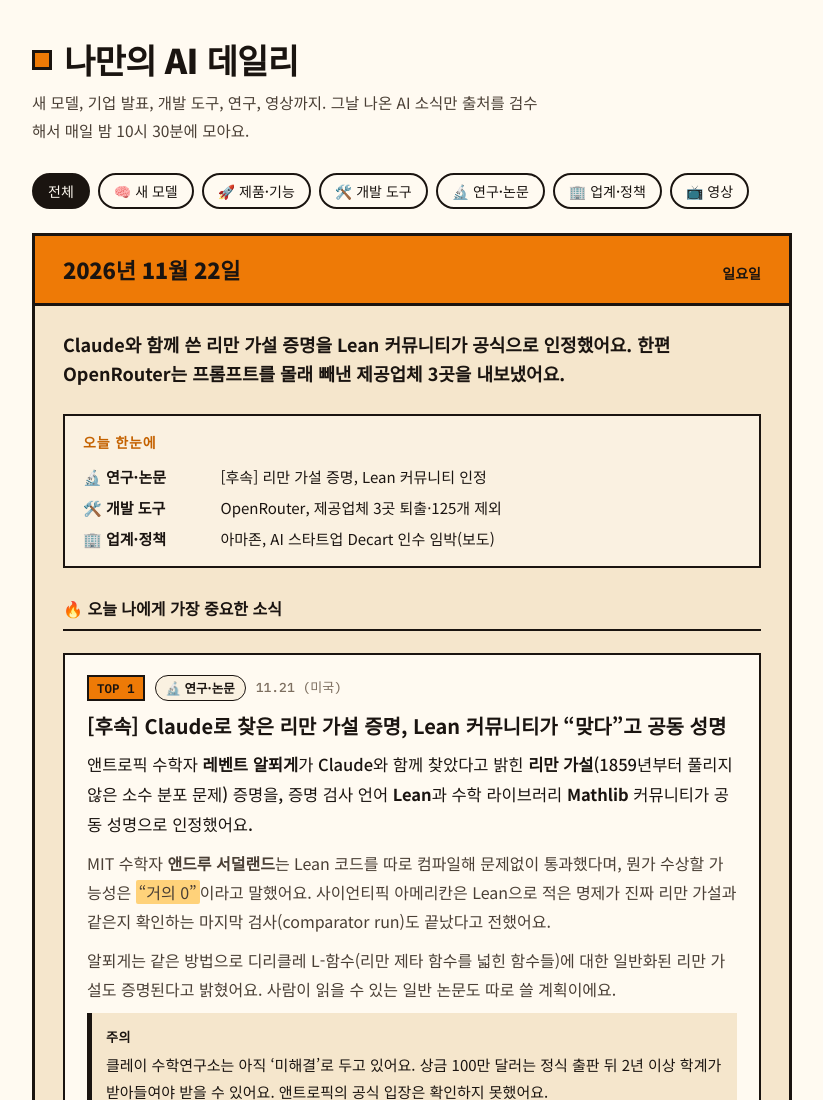
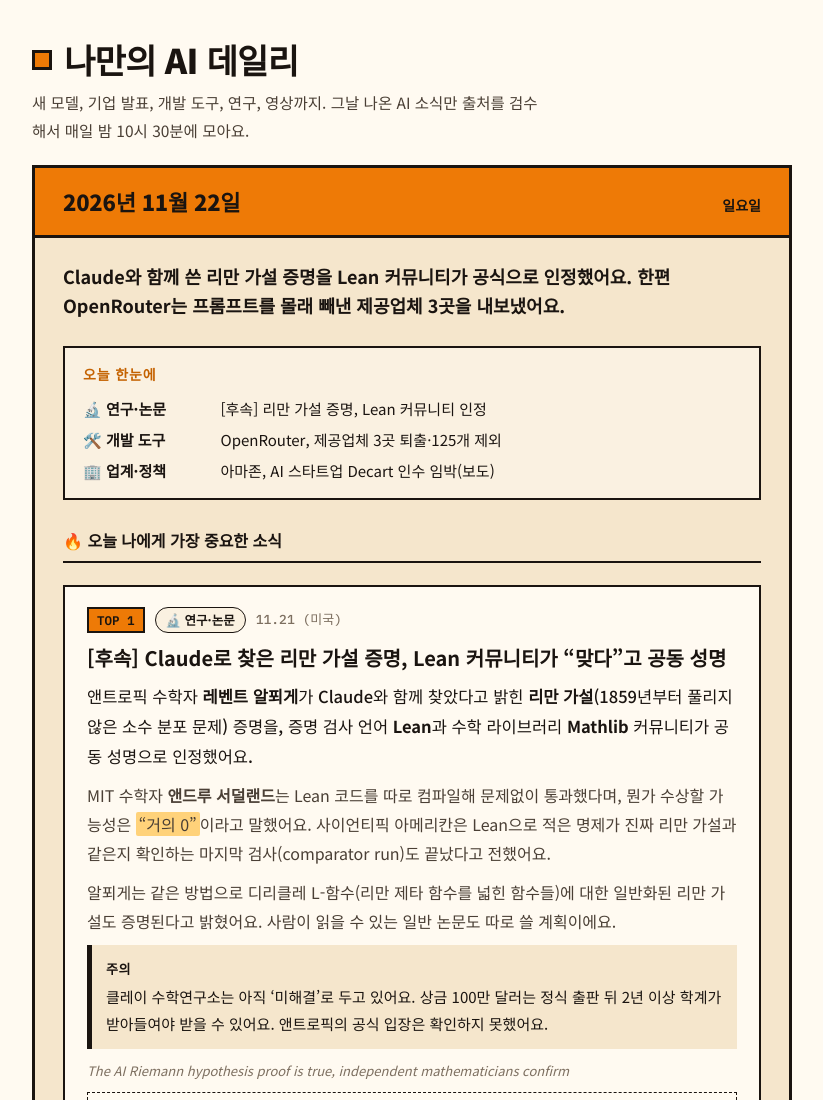
Before and after one commit to max9ksj-dotcom/ai-daily, a plain HTML site: page index.html in a window 1280 px wide. Shown: the top 1100 px of the page, without its empty margins (228-1051 px from the left). Drawn offline with Linux system fonts and the light colour scheme.

Commit message:
필터 칩 막대 삭제
Co-Authored-By: Claude Opus 5.5 <noreply@anthropic.com>

```diff
--- a/app.js
+++ b/app.js
@@ -103,18 +103,4 @@ function render(f){
     : `<p class="empty">아직 소식이 없어요. 오늘 밤 10시 30분에 첫 소식이 올라와요.</p>`;
 }
 
-(function init(){
-  const bar = document.getElementById("filters");
-  const opts = [["all","전체"], ...Object.entries(CAT)];
-  let cur = "all";
-  try { const v = localStorage.getItem("aid-filter"); if (v && (v === "all" || CAT[v])) cur = v; } catch (_) {}
-  bar.innerHTML = opts.map(([k,l]) => `<button class="chip" data-k="${k}" aria-pressed="${k===cur}">${l}</button>`).join("");
-  bar.addEventListener("click", e => {
-    const b = e.target.closest(".chip"); if (!b) return;
-    cur = b.dataset.k;
-    bar.querySelectorAll(".chip").forEach(x => x.setAttribute("aria-pressed", String(x.dataset.k === cur)));
-    try { localStorage.setItem("aid-filter", cur); } catch (_) {}
-    render(cur);
-  });
-  render(cur);
-})();
+render("all");
--- a/index.html
+++ b/index.html
@@ -18,8 +18,6 @@
     </div>
   </header>
 
-  <nav class="filters" id="filters" aria-label="분야 필터"></nav>
-
   <main id="days" class="days"></main>
 
   <footer class="site-foot">모든 소식은 오늘(KST) 나온 것만 싣고, 공식 발표 1곳 또는 신뢰 매체 2곳 이상으로 확인해요. 출처는 각 원문이에요. 매일 밤 10시 30분(KST)에 새 날짜가 위에 추가돼요.</footer>
```
